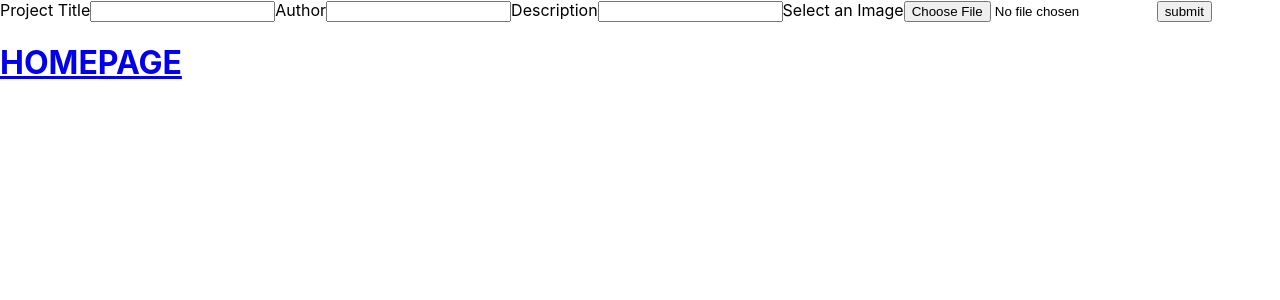
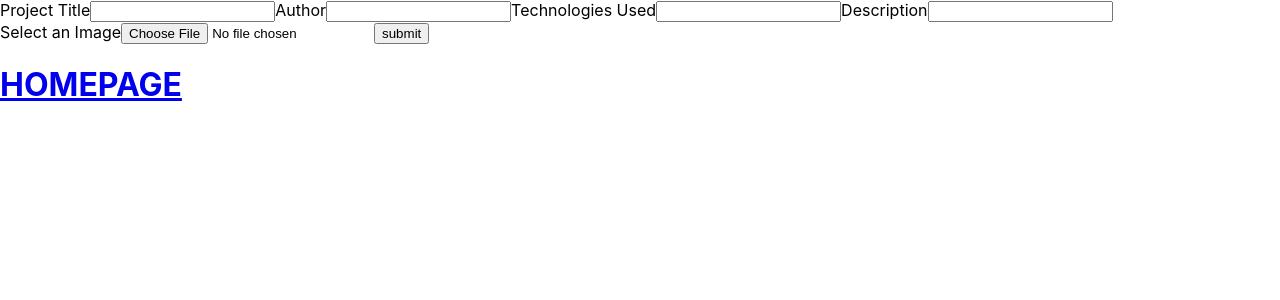
Before and after one commit to team-j-names/project-3-fe, a React (Create React App) app: page / in a window 1280 px wide. Shown: the top 300 px of the page. Built offline with nearby package versions, Linux system fonts and the light colour scheme.

Commit message:
Added technologies field + basic style.

```diff
--- a/src/Components/Form.js
+++ b/src/Components/Form.js
@@ -30,8 +30,9 @@ const Form = () => {
         title: "",
         author: "",
         email: "",
-        image: "",
-        description: ""
+        technologies: "",
+        description: "",
+        image: ""
     }
     const [formData, setFormData] = useState(formFields)
 
@@ -46,7 +47,7 @@ const Form = () => {
                 newForm.author = value
                 break;
             case 2:
-                newForm.image = value
+                newForm.technologies = value
                 break;
             case 3:
                 newForm.description = value
@@ -95,6 +96,14 @@ const Form = () => {
                     onChange={event => updateField(1, event.target.value)}
                     placeholder="">
                 </input>
+
+                <label htmlFor="technologies">Technologies Used</label>
+                <input type="text"
+                    value={formData.author}
+                    onChange={event => updateField(2, event.target.value)}
+                    placeholder="">
+                </input>
+
                 <label htmlFor="desription">Description</label>
                 <input type="textarea"
                     rows={4}
@@ -103,6 +112,7 @@ const Form = () => {
                     onChange={event => updateField(3, event.target.value)}
                     placeholder="">
                 </input>
+                <br />
                 <label htmlFor="image">Select an Image</label>
                 {/* <input type="text"
                     value={formData.image}
```
